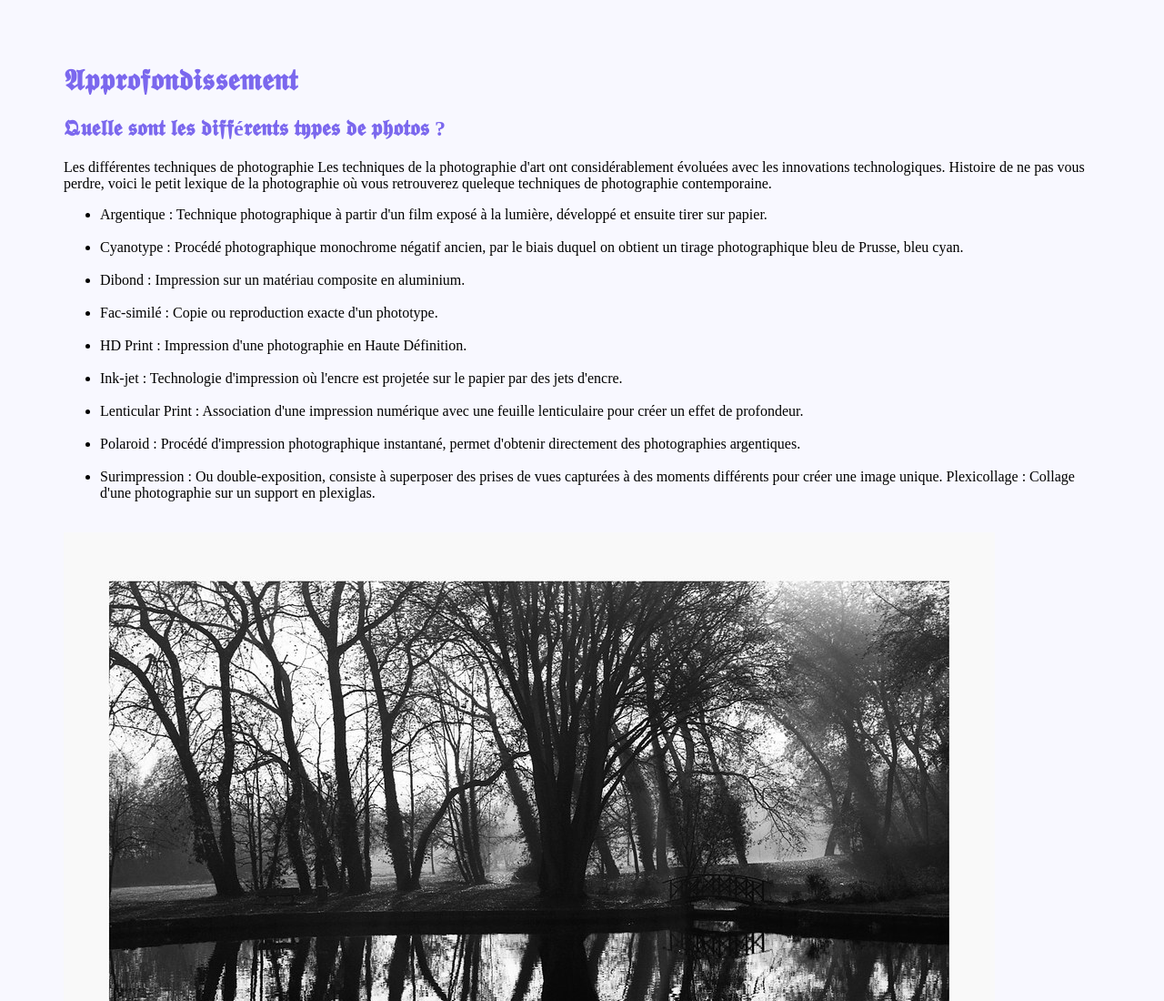
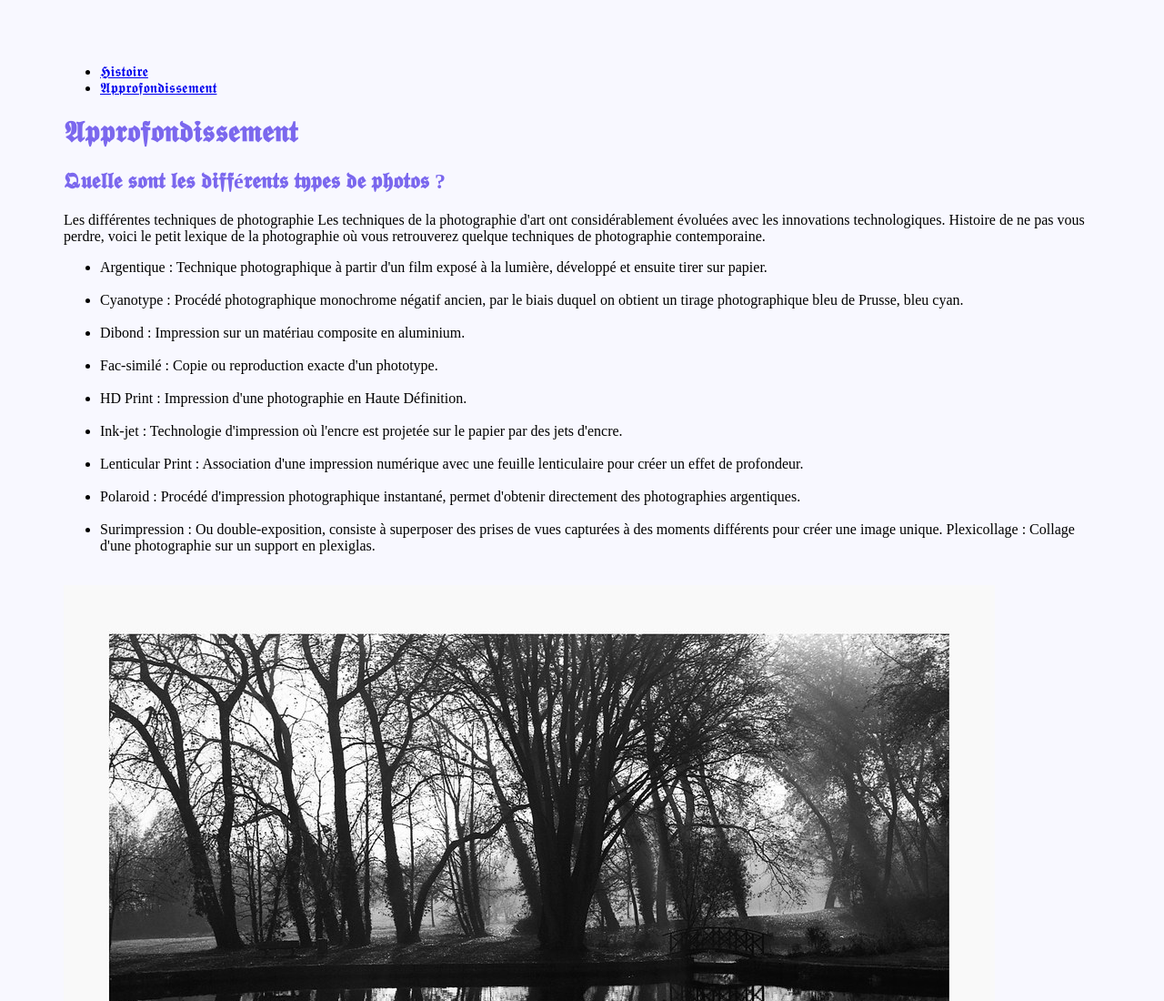
Before and after one commit to lio210/lionnelle, a plain HTML site: page approfondissement.html in a window 1280 px wide. Shown: the top 1100 px of the page at 91% size. Drawn offline with Linux system fonts and the light colour scheme.

Commit message:
Update approfondissement.html

```diff
--- a/approfondissement.html
+++ b/approfondissement.html
@@ -2,18 +2,24 @@
 <html>
 <head>
 <link href="style.css" rel="stylesheet" type="text/css">
+
 
 <title>Ma première page HTML 2</title>
 <meta charset="utf-8">
 </head>
 <body>
 
+<ul>
+	<li><a href=index.html>𝕳𝖎𝖘𝖙𝖔𝖎𝖗𝖊</a></li>
+	<li><a href=approfondissement.html>𝕬𝖕𝖕𝖗𝖔𝖋𝖔𝖓𝖉𝖎𝖘𝖘𝖊𝖒𝖊𝖓𝖙</a></li>
+</ul>
+
 <h1>𝕬𝖕𝖕𝖗𝖔𝖋𝖔𝖓𝖉𝖎𝖘𝖘𝖊𝖒𝖊𝖓𝖙</h1>
 
 <h2>𝕼𝖚𝖊𝖑𝖑𝖊 𝖘𝖔𝖓𝖙 𝖑𝖊𝖘 𝖉𝖎𝖋𝖋é𝖗𝖊𝖓𝖙𝖘 𝖙𝖞𝖕𝖊𝖘 𝖉𝖊 𝖕𝖍𝖔𝖙𝖔𝖘 ?</h2>
 
 <p>Les différentes techniques de photographie
-Les techniques de la photographie d'art ont considérablement évoluées avec les innovations technologiques. Histoire de ne pas vous perdre, voici le petit lexique de la photographie où vous retrouverez queleque techniques de photographie contemporaine.</p>
+Les techniques de la photographie d'art ont considérablement évoluées avec les innovations technologiques. Histoire de ne pas vous perdre, voici le petit lexique de la photographie où vous retrouverez quelque techniques de photographie contemporaine.</p>
 
 <ul>
 
```
